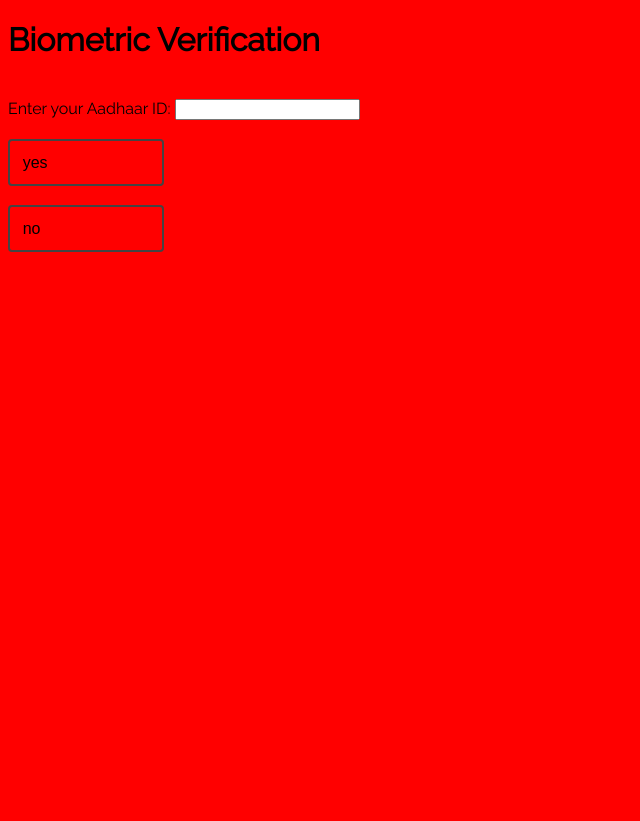
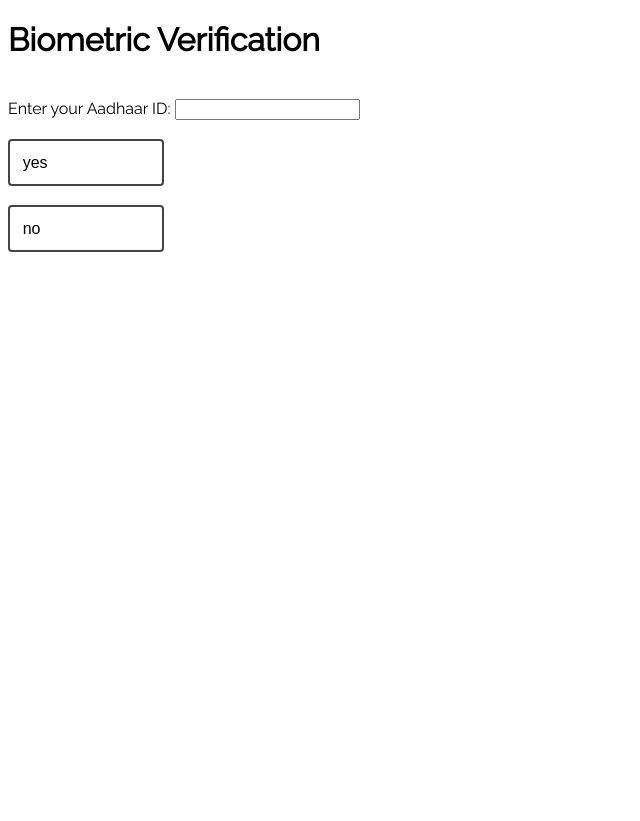
Before and after one commit to naklecha/decentralized-voting-system, a Flask app: page /verify in a window 1280 px wide. Shown: the whole page, without its empty margins (0-640 px from the left). Run offline with Flask 2, Linux system fonts and the light colour scheme.

Commit message:
Made background color white

```diff
--- a/frontend/templates/verification.html
+++ b/frontend/templates/verification.html
@@ -3,7 +3,7 @@
   <body>
     <link rel="stylesheet" href="https://fonts.googleapis.com/css?family=Raleway">
     <style>
-        body, html {font-family: "Raleway", sans-serif; height: 100%; background-color: red;}
+        body, html {font-family: "Raleway", sans-serif; height: 100%;}
         label {
     display: inline-block;
     font-family: sans-serif, Arial;
```
